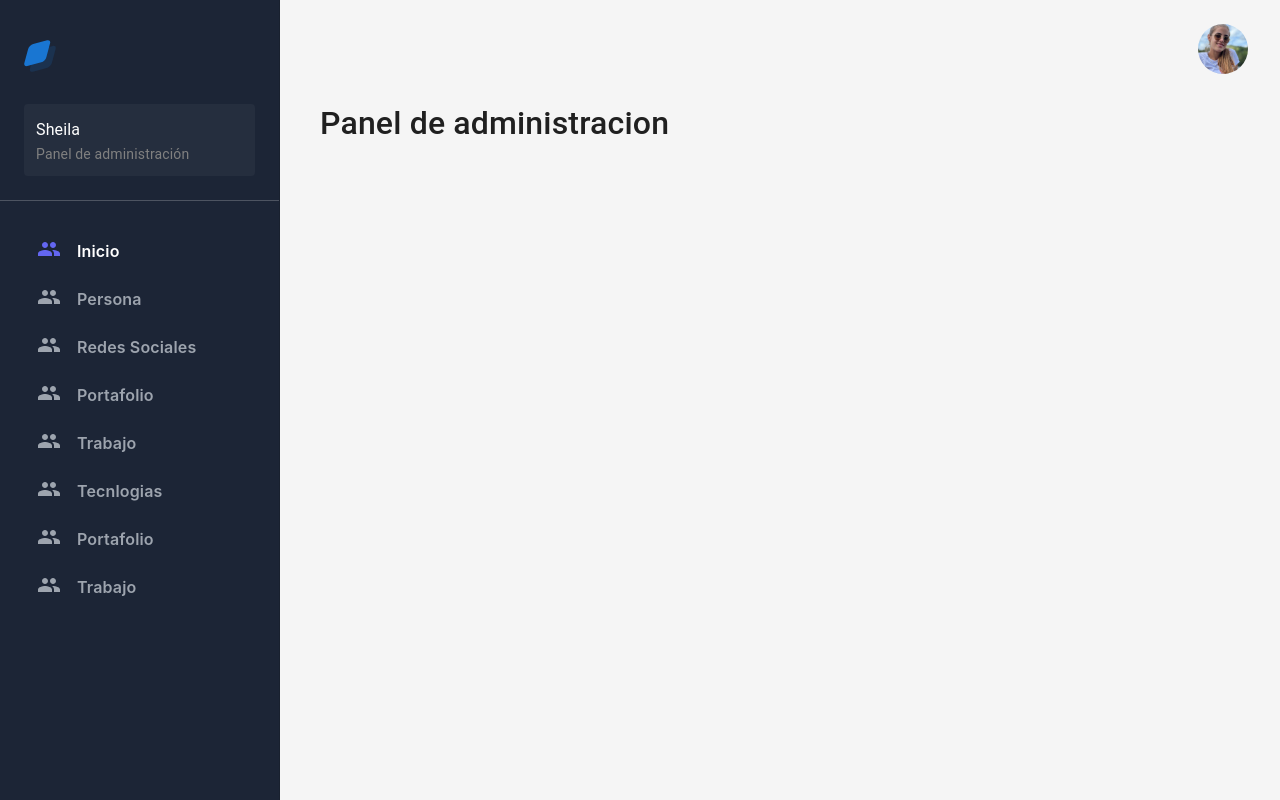
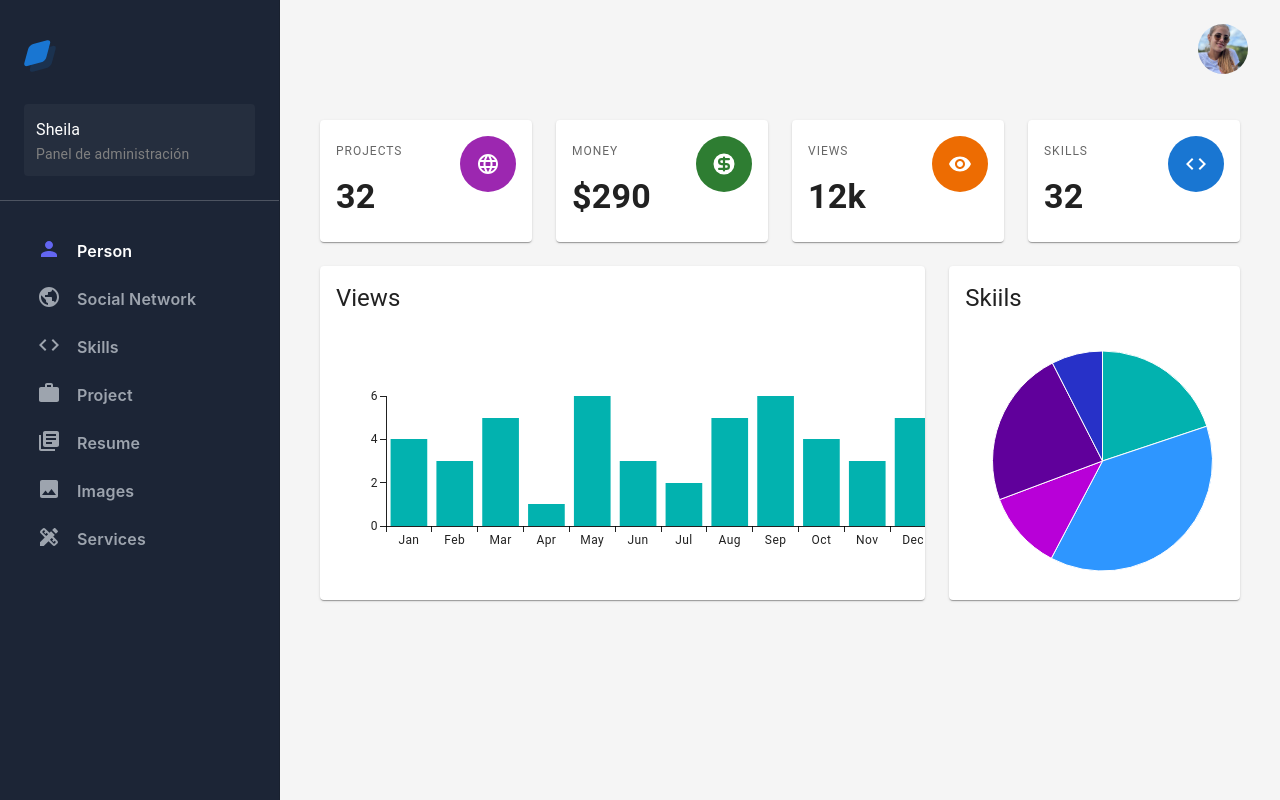
Before and after one commit to SheilaFundora/Portfolio, a Next.js app in the folder frontend/: page /admin in a window 1280 px wide. Built offline with nearby package versions, Linux system fonts and the light colour scheme.

Commit message:
card and graph

```diff
--- a/frontend/package.json
+++ b/frontend/package.json
@@ -16,11 +16,13 @@
     "@mui/icons-material": "^5.15.6",
     "@mui/lab": "^5.0.0-alpha.167",
     "@mui/material": "^5.15.12",
+    "@mui/x-charts": "^7.1.1",
     "framer-motion": "^11.0.3",
     "next": "14.1.0",
     "nodemailer": "^6.9.13",
     "perfect-scrollbar": "^1.5.5",
     "react": "^18",
+    "react-apexcharts": "^1.4.1",
     "react-bootstrap": "^2.10.1",
     "react-countup": "^6.5.0",
     "react-dom": "^18",
@@ -29,6 +31,7 @@
     "react-intersection-observer": "^9.8.0",
     "react-material-ui-carousel": "^3.4.2",
     "react-slick": "^0.30.2",
+    "recharts": "^2.12.4",
     "slick-carousel": "^1.8.1"
   }
 }
--- a/frontend/src/app/admin/page.js
+++ b/frontend/src/app/admin/page.js
@@ -1,10 +1,86 @@
 import React from 'react';
+import Box from "@mui/material/Box";
+import {Grid} from "@mui/material";
+import Container from "@mui/material/Container";
+import CardIndex from "@/components/adminCompoents/other/CardIndex";
+import {CurrencyDollarIcon} from "@heroicons/react/16/solid";
+import CodeIcon from '@mui/icons-material/Code';
+import VisibilityIcon from '@mui/icons-material/Visibility';
+import LanguageIcon from '@mui/icons-material/Language';
+import {BarGraph} from "@/components/adminCompoents/other/BarGraph";
+import PastelGraph from "@/components/adminCompoents/other/PastelGraph";
 
 const Page = () => {
     return (
-        <div>
-          <h2>Panel de administracion</h2>
-        </div>
+      <Box
+        component="main"
+        sx={{
+          flexGrow: 1,
+          py: 2
+        }}
+      >
+        <Box>
+          <Grid
+            container
+            spacing={3}
+          >
+            <Grid
+              item
+              xs={12}
+              md={6}
+              lg={3}
+            >
+              <CardIndex name={'Projects'} value={32} color={'secondary.main'} icon={<LanguageIcon />}/>
+            </Grid>
+
+            <Grid
+              item
+              xs={12}
+              md={6}
+              lg={3}
+            >
+              <CardIndex name={'Money'} value={'$290'} color={'success.main'} icon={<CurrencyDollarIcon />}/>
+            </Grid>
+
+            <Grid
+              item
+              xs={12}
+              md={6}
+              lg={3}
+            >
+              <CardIndex name={'Views'} value={'12k'} color={'warning.main'} icon={<VisibilityIcon />}/>
+            </Grid>
+
+            <Grid
+              item
+              xs={12}
+              md={6}
+              lg={3}
+            >
+              <CardIndex name={'Skills'} value={32} color={'primary.main'} icon={<CodeIcon />}/>
+            </Grid>
+
+            <Grid
+              item
+              xs={12}
+              lg={8}
+            >
+              <BarGraph/>
+            </Grid>
+
+            <Grid
+              item
+              xs={12}
+              lg={4}
+            >
+              <PastelGraph />
+
+            </Grid>
+
+          </Grid>
+        </Box>
+
+      </Box>
     );
 };
 
--- /dev/null
+++ b/frontend/src/components/adminCompoents/other/BarGraph.jsx
@@ -0,0 +1,34 @@
+"use client"
+import * as React from 'react';
+import { BarChart } from '@mui/x-charts/BarChart';
+import {Card, CardContent, CardHeader} from "@mui/material";
+
+const monthsAbbreviated = [
+  'Jan', 'Feb', 'Mar', 'Apr', 'May', 'Jun',
+  'Jul', 'Aug', 'Sep', 'Oct', 'Nov', 'Dec'
+];
+
+
+const data = [4, 3, 5, 1, 6, 3, 2, 5, 6, 4, 3, 5];
+
+
+export const BarGraph = ({sx='100%'}) => {
+
+  return (
+    <Card sx={sx}>
+      <CardHeader
+        title="Views"
+      />
+      <CardContent>
+        <BarChart
+          xAxis={[{ scaleType: 'band', data: monthsAbbreviated }]}
+          series={[{ data }]}
+          width={650}
+          height={230}
+
+        />
+      </CardContent>
+    </Card>
+
+  );
+};
--- /dev/null
+++ b/frontend/src/components/adminCompoents/other/CardIndex.jsx
@@ -0,0 +1,48 @@
+'use client'
+import React from 'react';
+import {Card, CardContent, Stack, SvgIcon} from "@mui/material";
+import Typography from "@mui/material/Typography";
+import Avatar from "@mui/material/Avatar";
+
+const CardIndex = ({sx='100%', name, value, color, icon}) => {
+  return (
+    <Card sx={sx}>
+      <CardContent>
+        <Stack
+          alignItems="flex-start"
+          direction="row"
+          justifyContent="space-between"
+          spacing={3}
+        >
+          <Stack spacing={1}>
+            <Typography
+              color="text.secondary"
+              variant="overline"
+            >
+              {name}
+            </Typography>
+            <Typography variant="h4">
+              <strong>
+                {value}
+              </strong>
+            </Typography>
+          </Stack>
+
+          <Avatar
+            sx={{
+              backgroundColor: color,
+              height: 56,
+              width: 56
+            }}
+          >
+            <SvgIcon>
+              {icon}
+            </SvgIcon>
+          </Avatar>
+        </Stack>
+      </CardContent>
+    </Card>
+  );
+};
+
+export default CardIndex;
--- /dev/null
+++ b/frontend/src/components/adminCompoents/other/PastelGraph.jsx
@@ -0,0 +1,34 @@
+'use client'
+import React from 'react';
+import { PieChart } from '@mui/x-charts/PieChart';
+import {Card, CardContent, CardHeader} from "@mui/material";
+
+const datas = [
+  { label: 'Group A', value: 2400 },
+  { label: 'Group B', value: 4567 },
+  { label: 'Group C', value: 1398 },
+  { label: 'Group D', value: 2800 },
+  { label: 'Group E', value: 908 },
+];
+
+const PastelGraph = () => {
+  return (
+    <Card sx={'100%'}>
+      <CardHeader
+        title="Skiils"
+      />
+      <CardContent>
+        <PieChart
+          series={[{data: datas}]}
+          width={370}
+          height={230}
+          slotProps={{
+            legend: { hidden: true },
+          }}        />
+
+      </CardContent>
+    </Card>
+  );
+};
+
+export default PastelGraph;
--- a/frontend/src/constants/apiRoutesAdmin.js
+++ b/frontend/src/constants/apiRoutesAdmin.js
@@ -1,51 +1,51 @@
-import PeopleIcon from '@mui/icons-material/People';
+import PersonIcon from '@mui/icons-material/Person';
+import PublicIcon from '@mui/icons-material/Public';
+import CodeIcon from '@mui/icons-material/Code';
+import LibraryBooksIcon from '@mui/icons-material/LibraryBooks';
+import ImageIcon from '@mui/icons-material/Image';
+import DesignServicesIcon from '@mui/icons-material/DesignServices';
+import WorkIcon from '@mui/icons-material/Work';
 
 export const pagesAdmin = [
     {
-        name: 'Inicio',
+        name: 'Person',
         link: '/admin',
-        icon: <PeopleIcon/>
+        icon: <PersonIcon/>
     },
     {
-        name: 'Persona',
+        name: 'Social Network',
         link: '/proyectos',
-        icon: <PeopleIcon/>
+        icon: <PublicIcon/>
 
     },
     {
-        name: 'Redes Sociales',
+        name: 'Skills',
         link: '/proyectos',
-        icon: <PeopleIcon/>
+        icon: <CodeIcon/>
 
     },
     {
-        name: 'Portafolio',
+        name: 'Project',
         link: '/proyectos',
-        icon: <PeopleIcon/>
+        icon: <WorkIcon/>
 
     },
     {
-        name: 'Trabajo',
+        name: 'Resume',
         link: '/proyectos',
-        icon: <PeopleIcon/>
+        icon: <LibraryBooksIcon/>
 
     },
     {
-        name: 'Tecnlogias',
+        name: 'Images',
         link: '/contacto',
-        icon: <PeopleIcon/>
+        icon: <ImageIcon/>
     }
     ,
     {
-        name: 'Portafolio',
+        name: 'Services',
         link: '/proyectos',
-        icon: <PeopleIcon/>
+        icon: <DesignServicesIcon/>
 
-    },
-    {
-        name: 'Trabajo',
-        link: '/proyectos',
-        icon: <PeopleIcon/>
-
-    },
+    }
 ];
```
Also changed, not shown: frontend/src/styles/port-style.css (line endings or trailing spaces), 1 other file (tests, documents, lock files or other folders).
